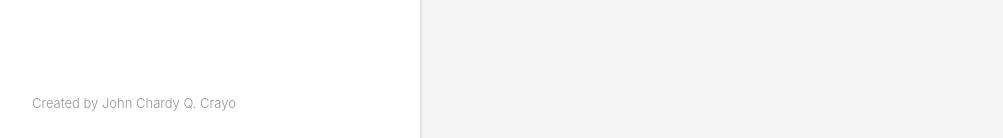
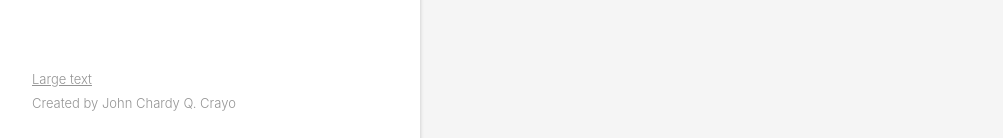
Before and after one commit to Crayo-JohnChardy/csit340g8-notes, a React (Vite) app: page / in a window 1280 px wide. Shown: the part 659-797 px from the top of the page, without its empty margins (0-1003 px from the left). Built offline with nearby package versions, Linux system fonts and the light colour scheme.

Commit message:
feat: add a large text setting with context

```diff
--- a/src/App.jsx
+++ b/src/App.jsx
@@ -1,13 +1,17 @@
-import Notes from './components/Notes.jsx'
-import Info from './components/Info.jsx'
+import { useState } from 'react'
+import { SettingsContext } from './SettingsContext'
+import Notes from './components/Notes'
+import Info from './components/Info'
 
 function App() {
+  const [largeText, setLargeText] = useState(false)
   return (
-    <div className="bg-[#f5f5f5] font-light text-[#111]">
-      <Notes />
-      <Info name="John Chardy Q. Crayo" />
-    </div>
+    <SettingsContext value={{ largeText, setLargeText }}>
+      <div className="bg-[#f5f5f5] font-light text-[#111]">
+        <Notes />
+        <Info name="John Chardy Q. Crayo" />
+      </div>
+    </SettingsContext>
   )
 }
-
 export default App
--- /dev/null
+++ b/src/SettingsContext.js
@@ -0,0 +1,2 @@
+import { createContext } from 'react'
+export const SettingsContext = createContext(null)
--- a/src/components/Info.jsx
+++ b/src/components/Info.jsx
@@ -1,9 +1,15 @@
+import { useContext } from 'react'
+import { SettingsContext } from '../SettingsContext'
+
 function Info({ name }) {
+  const { largeText, setLargeText } = useContext(SettingsContext)
   return (
     <footer className="fixed bottom-7 left-8 z-10 text-[13px] text-[#949494]">
+      <button onClick={() => setLargeText(!largeText)} className="mb-1 cursor-pointer underline">
+        {largeText ? 'Normal text' : 'Large text'}
+      </button>
       <p>Created by {name}</p>
     </footer>
   )
 }
-
 export default Info
--- a/src/components/NoteCard.jsx
+++ b/src/components/NoteCard.jsx
@@ -1,28 +1,17 @@
-import { useState } from 'react'
+import { useState, useContext } from 'react'
+import { SettingsContext } from '../SettingsContext'
 
 function NoteCard({ title, body }) {
-
   const [isOpen, setIsOpen] = useState(false)
-
+  const { largeText } = useContext(SettingsContext)
   return (
     <div>
-      <h3 className="pr-8 text-[22px] font-normal break-words">{title}</h3>
-
-      {isOpen && (
-        <p className="mt-3 text-[17px] font-light break-words whitespace-pre-wrap text-[#6b6b6b]">
-          {body}
-        </p>
-      )}
-
-      <button
-        type="button"
-        onClick={() => setIsOpen(!isOpen)}
-        className="mt-3 cursor-pointer text-[15px] font-normal text-[#b83f45] underline"
-      >
+      <h3 className={`pr-8 font-normal break-words ${largeText ? 'text-[28px]' : 'text-[22px]'}`}>{title}</h3>
+      {isOpen && <p className={`mt-3 font-light break-words whitespace-pre-wrap text-[#6b6b6b] ${largeText ? 'text-[21px]' : 'text-[17px]'}`}>{body}</p>}
+      <button type="button" onClick={() => setIsOpen(!isOpen)} className="mt-3 cursor-pointer text-[15px] font-normal text-[#b83f45] underline">
         {isOpen ? 'Show less' : 'Show more'}
       </button>
     </div>
   )
 }
-
 export default NoteCard
```
